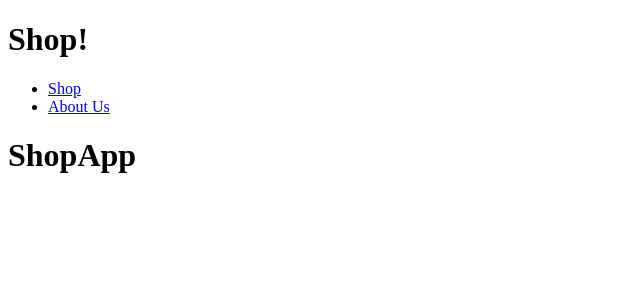
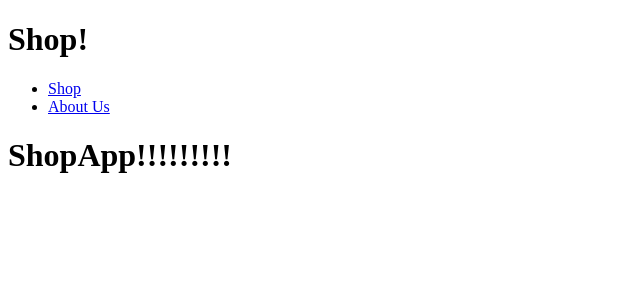
Before and after one commit to Moriz-code/Showroom, a React (Create React App) app in the folder frontend/: page / in a window 1280 px wide. Shown: the top 300 px of the page, without its empty margins (0-640 px from the left). Built offline with nearby package versions, Linux system fonts and the light colour scheme.

Commit message:
coral-test

```diff
--- a/frontend/src/pages/ShopApp.jsx
+++ b/frontend/src/pages/ShopApp.jsx
@@ -5,7 +5,7 @@ class ShopApp extends Component {
 
 
     render() {
-        return <h1>ShopApp</h1>
+        return <h1>ShopApp!!!!!!!!!</h1>
     }
 }
 
```
